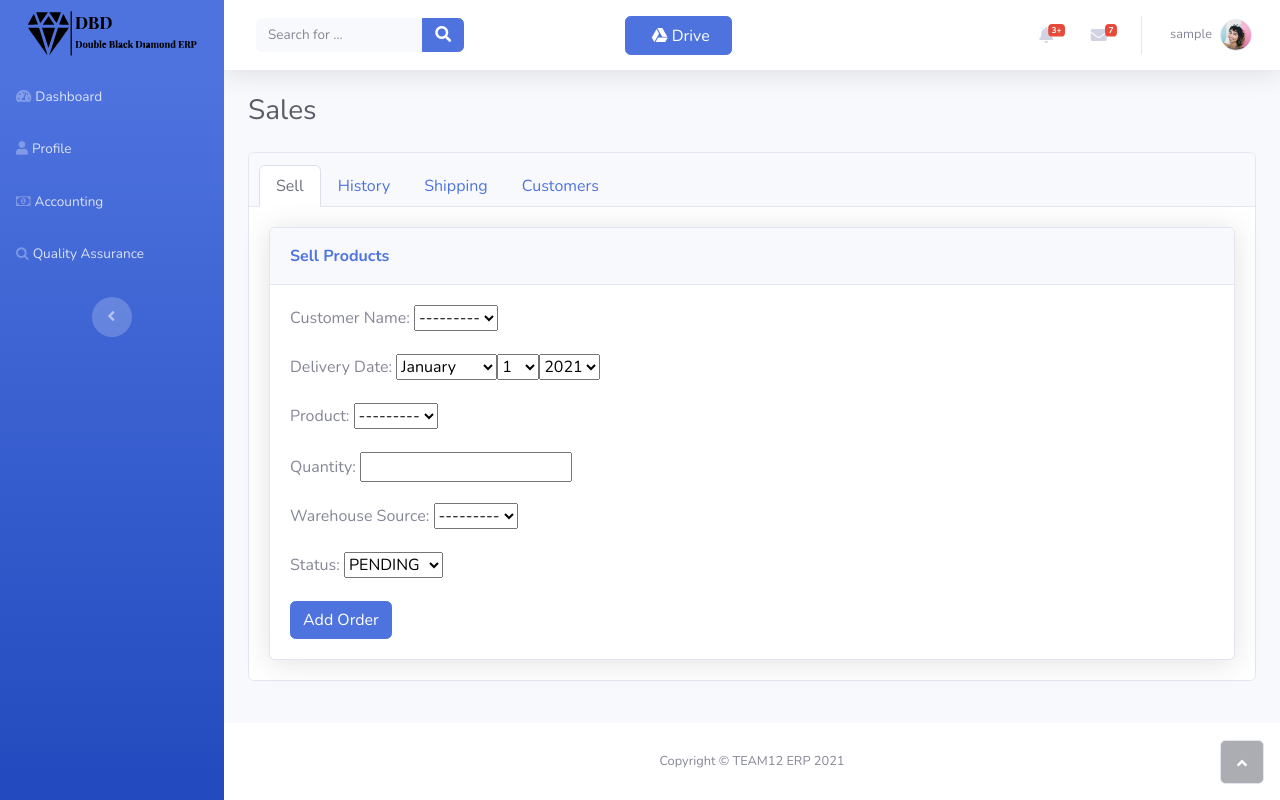
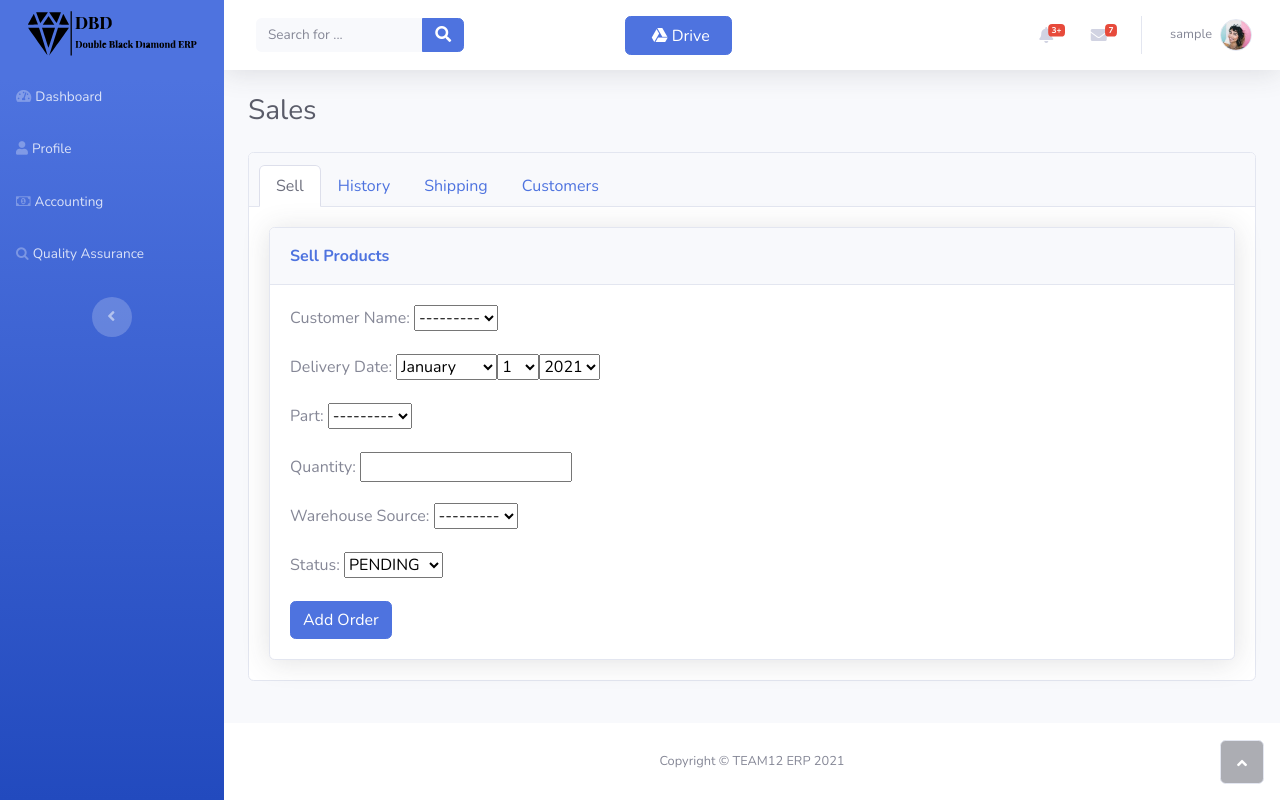
Before and after one commit to AdrienKamran/soen390-team12, a Django app: page /sales/ in a window 1280 px wide. Run offline with Django 3.2, Linux system fonts and the light colour scheme; the visitor is signed in with stand-in values (Sample User, id 1); data that the repository does not hold is empty; some libraries are stand-ins or nearby versions.

Commit message:
[ERP-11] Sales now recorded as transactions and appear is gains in accounting

```diff
--- a/ERP/sales/forms.py
+++ b/ERP/sales/forms.py
@@ -1,13 +1,13 @@
 from django import forms
 from django.forms import ModelChoiceField
 
-from inventory.models import Warehouse, Product
-from sales.models import Customer
+from inventory.models import *
+from sales.models import *
 
 #To render prod_type for the label for Product in OrderForm
 class ProductModelChoiceField(ModelChoiceField):
     def label_from_instance(self, obj):
-        return obj.prod_type
+        return obj.p_name
 
 #To render w_name for label for Warehouse in OrderForm
 class WarehouseModelChoiceField(ModelChoiceField):
@@ -23,7 +23,7 @@ class OrderForm(forms.Form):
 
     customer = forms.ModelChoiceField(label='Customer Name', queryset=None)
     delivery_date = forms.DateField(label='Delivery Date', widget=forms.SelectDateWidget)
-    product = ProductModelChoiceField(label='Product', queryset=None, )
+    product = ProductModelChoiceField(label='Part', queryset=None)
     quantity = forms.IntegerField(label='Quantity')
     warehouse = WarehouseModelChoiceField(label='Warehouse Source', queryset=None)
     status = forms.CharField(label='Status', widget=forms.Select(choices=status_choice))
@@ -31,7 +31,7 @@ class OrderForm(forms.Form):
     def __init__(self, *args, **kwargs):
         super().__init__(*args, **kwargs)
         self.fields['customer'].queryset = Customer.objects.all()
-        self.fields['product'].queryset = Product.objects.all()
+        self.fields['product'].queryset = Part.objects.filter(p_type='Product').all()
         self.fields['warehouse'].queryset = Warehouse.objects.all()
 
 class CustomerForm(forms.ModelForm):
--- a/ERP/sales/models.py
+++ b/ERP/sales/models.py
@@ -1,6 +1,6 @@
 from django.db import models
 
-from inventory.models import Product, Warehouse
+from inventory.models import *
 
 class Customer(models.Model):
     type_choice = (
@@ -29,8 +29,12 @@ class SalesOrder(models.Model):
     date_created = models.DateField(auto_now_add=True)
     customer = models.ForeignKey(Customer, on_delete=models.PROTECT)
     delivery_date = models.DateField()
-    product = models.ForeignKey(Product, on_delete=models.PROTECT)
+    product = models.ForeignKey(Part, on_delete=models.PROTECT)
     quantity = models.PositiveIntegerField()
     warehouse = models.ForeignKey(Warehouse, on_delete=models.PROTECT)
     sale_total = models.FloatField()
     status = models.CharField(max_length=100,choices=status_choice)
+
+class SalesPart(models.Model):
+    s_FK = models.ForeignKey(SalesOrder, on_delete=models.CASCADE)
+    c_FK = models.ForeignKey(Contain, on_delete=models.CASCADE)
--- a/ERP/sales/views.py
+++ b/ERP/sales/views.py
@@ -4,6 +4,8 @@ from django.shortcuts import render
 
 from sales.forms import OrderForm, CustomerForm
 from sales.models import *
+from inventory.models import *
+from accounting.models import *
 
 @login_required(login_url='login')
 def salesViewPage(request):
@@ -65,22 +67,63 @@ def add_sale_order(request):
             customer = order_form.cleaned_data['customer']
             product = order_form.cleaned_data['product']
             warehouse = order_form.cleaned_data['warehouse']
-            if customer and product:
-                delivery_date = order_form.cleaned_data['delivery_date']
-                quantity = order_form.cleaned_data['quantity']
-                status = order_form.cleaned_data['status']
-                sale_total = quantity * product.selling_price
-                order = SalesOrder(
-                    customer=customer,
-                    delivery_date=delivery_date,
-                    product=product,
-                    quantity=quantity,
-                    warehouse=warehouse,
-                    sale_total=sale_total,
-                    status=status
-                )
-                order.save()
-                return HttpResponseRedirect('/sales')
+
+            # product is the part template chosen from the form
+
+            # get the quantity in the warehouse
+            product_quantity = len(Contain.objects.filter(p_FK=product, w_FK=warehouse, p_defective=False, p_in_inventory = True).all())
+
+            if product_quantity > 0:
+                # Get the selling price
+                selling_price = Product.objects.filter(c_FK=Contain.objects.filter(p_FK=product, w_FK=warehouse, p_defective=False, p_in_inventory = True).first()).first().selling_price
+
+                if customer and product:
+                    delivery_date = order_form.cleaned_data['delivery_date']
+                    quantity = order_form.cleaned_data['quantity']
+                    status = order_form.cleaned_data['status']
+                    sale_total = quantity * selling_price
+
+                    if product_quantity >= quantity:
+                        order = SalesOrder(
+                            customer=customer,
+                            delivery_date=delivery_date,
+                            product=product,
+                            quantity=quantity,
+                            warehouse=warehouse,
+                            sale_total=sale_total,
+                            status=status
+                        )
+                        order.save()
+
+                        # Create sale transaction for the accounting tab
+                        t_last_index_object = Transaction.objects.order_by('-t_serial').first()
+                        t_last_index = 0
+                        if t_last_index_object is None:
+                            t_last_index = 500000
+                        else:
+                            t_last_index = t_last_index_object.t_serial + 1
+
+                        # create transaction
+                        new_transaction = Transaction(t_type='SALE', t_balance=order.sale_total, t_item_name=order.product.p_name, t_serial=t_last_index, t_quantity=order.quantity)
+                        new_transaction.save()
+
+                        # Add the products sold to the SalePart table and remove from inventory
+                        i = 0
+                        while i < quantity:
+                            # get the first product
+                            product_sold = Contain.objects.filter(p_FK=product, w_FK=warehouse, p_defective=False, p_in_inventory = True).first()
+                            # add record
+                            new_sales_part_record = SalesPart(s_FK=order, c_FK=product_sold)
+                            new_sales_part_record.save()
+                            # remove from inventory
+                            product_sold.p_in_inventory = False
+                            product_sold.save()
+                            i = i + 1
+                        return HttpResponseRedirect('/sales')
+                    else:
+                        order_form.add_error(None, "Not enough product in inventory.")
+                else:
+                    order_form.add_error(None, "This product does not exist in this warehouse.")
             else:
-                order_form.add_error(None, "Customer or product is invalid")
+                order_form.add_error(None, "Customer or product is invalid.")
         return render(request, 'sales.html', {'order_form' : order_form, 'tab' : 'sell-tab'})
--- a/ERP/templates/inventory-parts.html
+++ b/ERP/templates/inventory-parts.html
@@ -66,6 +66,7 @@
 
         function setDeletePartSerial(p_serial) {
             deletePartSerial = p_serial;
+            deletePart();
         }
 
         function deletePart() {
--- a/ERP/templates/sales.html
+++ b/ERP/templates/sales.html
@@ -63,7 +63,7 @@
                                                         <td>{{ order.id }}</td>
                                                         <td>{{ order.date_created }}</td>
                                                         <td>{{ order.delivery_date }}</td>
-                                                        <td>{{ order.product.prod_type }}</td>
+                                                        <td>{{ order.product.p_name }}</td>
                                                         <td>{{ order.quantity }}</td>
                                                         <td>{{ order.warehouse.w_name }}</td>
                                                         <td>{{ order.sale_total }}</td>
```
Also changed, not shown: ERP/inventory/models.py (+15 -15 lines), ERP/manufacturing/views.py (+9 -0 lines), ERP/inventory/migrations/0002_auto_20210318_0139.py (added), ERP/sales/migrations/0002_salespart.py (added), ERP/sales/migrations/0003_auto_20210318_0224.py (added).
